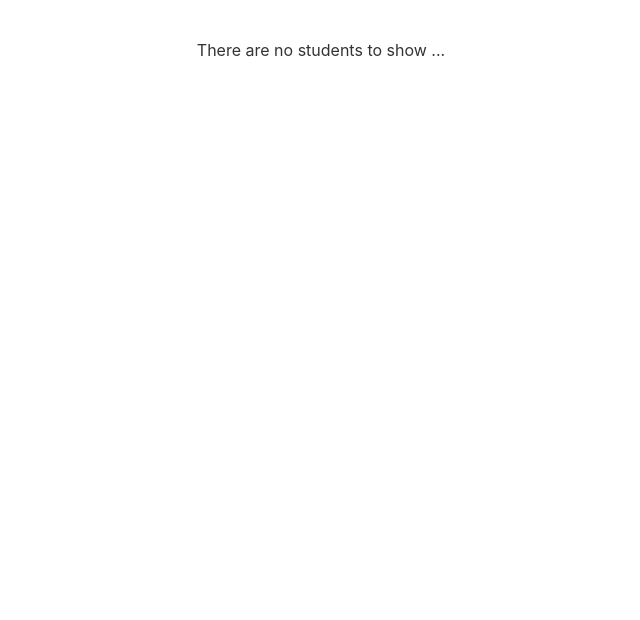
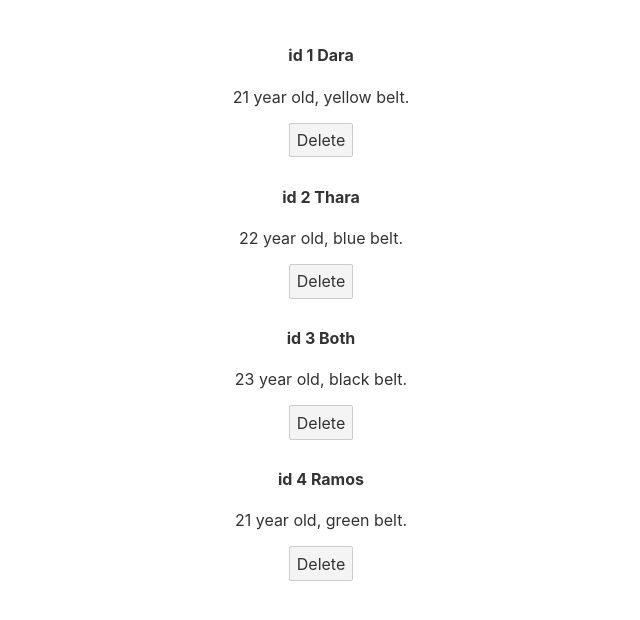
Before and after one commit to Phearun2020/Svelte-learning, a Svelte app: page / in a window 1280 px wide. Shown: the top 620 px of the page, without its empty margins (319-959 px from the left). Built offline with nearby package versions, Linux system fonts and the light colour scheme.

Commit message:
inline event-delete

```diff
--- a/src/App.svelte
+++ b/src/App.svelte
@@ -1,10 +1,17 @@
 <script>
 	let students = [
-		// {name: 'Dara', beltColour: 'yellow', age: '21', id: 1},
-		// {name: 'Thara', beltColour: 'blue', age: '22', id: 2},
-		// {name: 'Both', beltColour: 'black', age: '23', id: 3},
-		// {name: 'Ramos', beltColour: 'green', age: '21', id: 4},
+		{name: 'Dara', beltColour: 'yellow', age: '21', id: 1},
+		{name: 'Thara', beltColour: 'blue', age: '22', id: 2},
+		{name: 'Both', beltColour: 'black', age: '23', id: 3},
+		{name: 'Ramos', beltColour: 'green', age: '21', id: 4},
 	];
+
+	const handleClick = (id) =>{
+		// delete the person from students
+		// console.log(id);
+		students = students.filter((person) => person.id != id);
+
+	}
 </script>
 
 <main>
@@ -12,6 +19,7 @@
 		<div>
 			<h4>id {person.id} {person.name}</h4>
 			<p>{person.age} year old, {person.beltColour} belt.</p>
+			<button on:click={() => {handleClick(person.id)}}>Delete</button>
 		</div>
 		{:else}
 			<p>There are no students to show ...</p>
```
